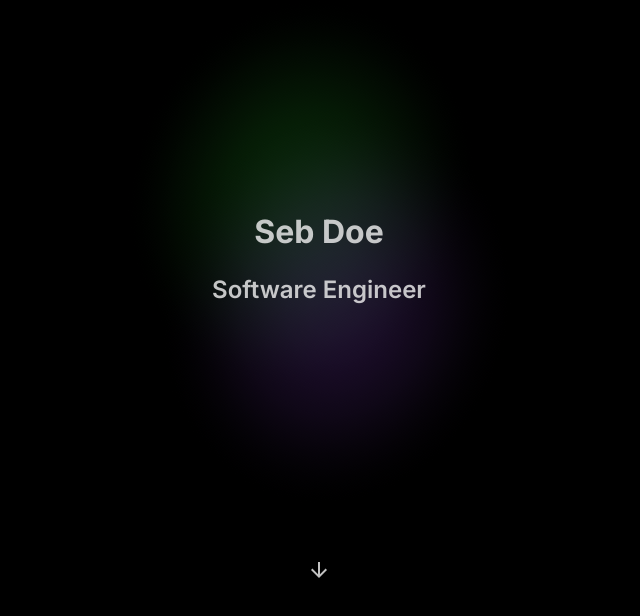
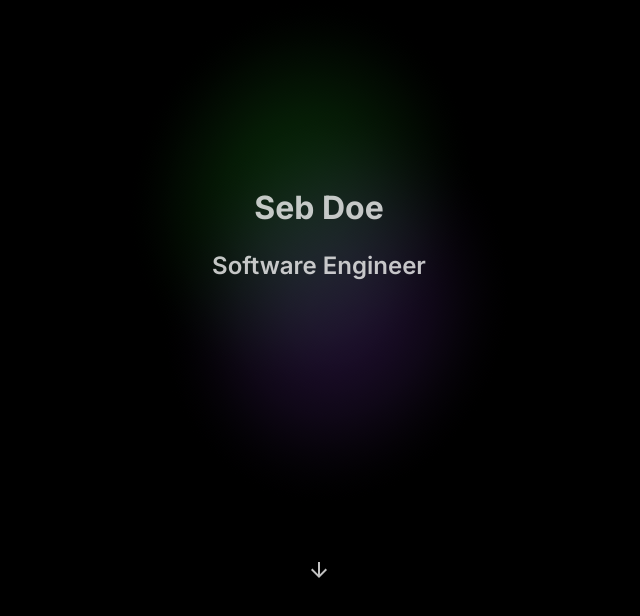
Before and after one commit to sd0e/portfolio, a Next.js app: page / in a window 1280 px wide. Shown: the part 150-766 px from the top of the page, without its empty margins (321-961 px from the left). Built offline with nearby package versions, Linux system fonts and the light colour scheme.

Commit message:
Try to fix scrolling

```diff
--- a/components/layout.module.css
+++ b/components/layout.module.css
@@ -2,13 +2,16 @@
 	display: block;
 	width: 100%;
 	height: 100%;
+	position: fixed;
+	overflow-y: auto;
+	-webkit-overflow-scrolling: touch;
 }
 
 .container {
 	max-width: 50rem;
 	padding: 0 3rem;
 	margin: 5rem auto 6rem;
-	height: calc(100% - 4rem);
+	height: calc(100% - 12rem);
 }
 
 .mainPageImage {
--- a/styles/globals.css
+++ b/styles/globals.css
@@ -4,9 +4,19 @@
   margin: 0;
 }
 
+html {
+  overflow: hidden;
+  width: 100%;
+}
+
+body {
+  position: fixed;
+  height: 100%;
+  width: 100%;
+}
+
 html,
 body {
-  height: calc(100% - 2.5rem);
   max-width: 100vw;
   /* overflow-x: hidden; */
   overscroll-behavior-y: contain;
```
